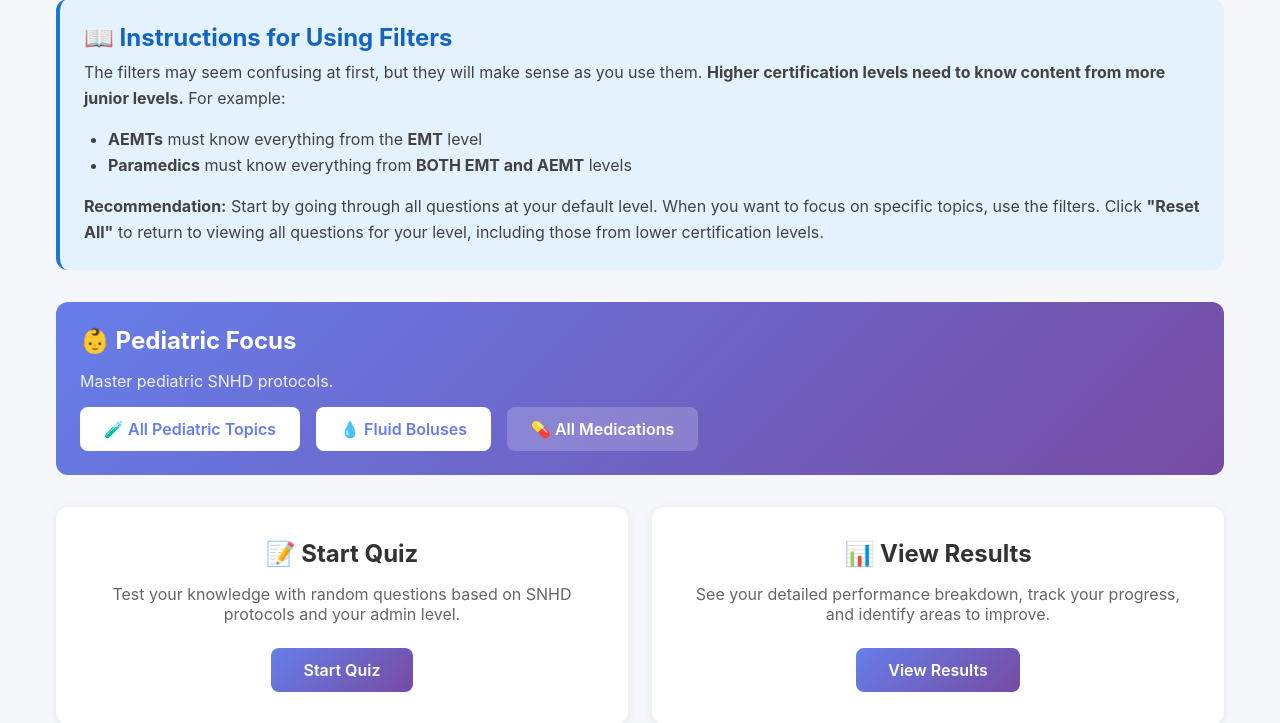
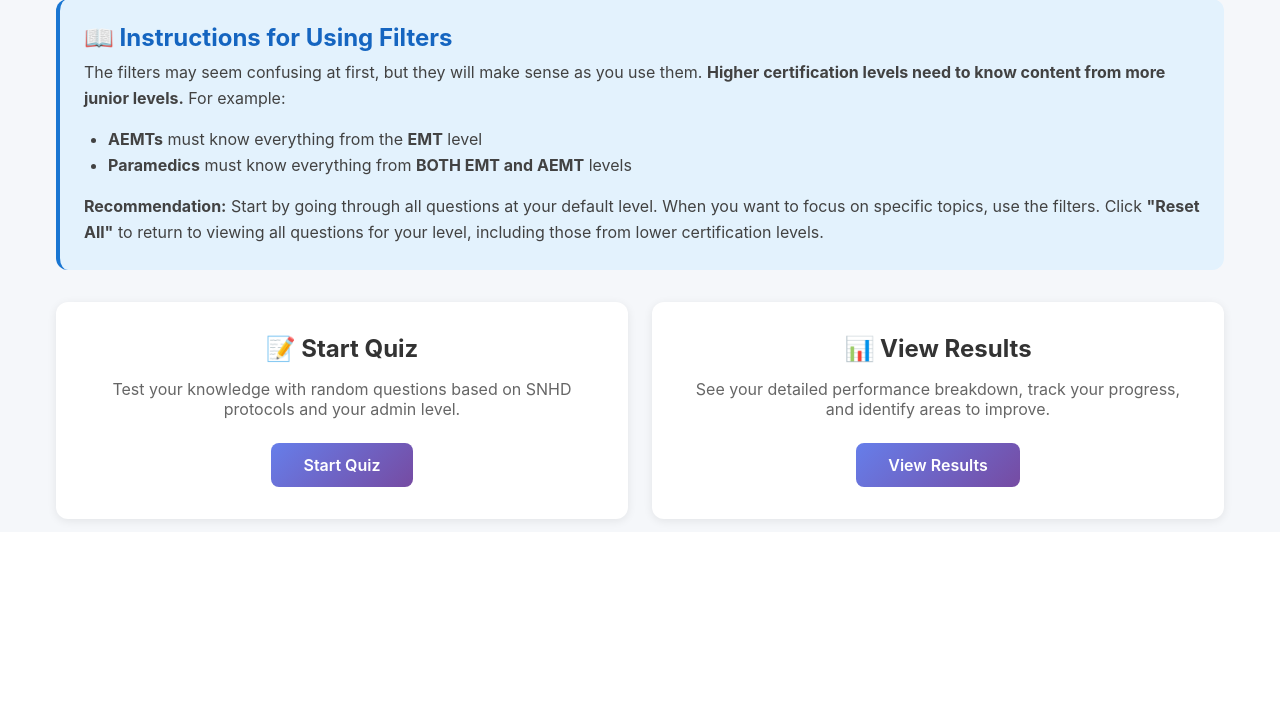
Before and after one commit to megatonnage/ems-learning-platform, a Flask app: page /dashboard in a window 1280 px wide. Shown: the part 268-991 px from the top of the page. After the commit the page ends 794 px from the top, so only its background shows below. Run offline with Flask 3, Linux system fonts and the light colour scheme; a user stored in the database is signed in; tables that the repository leaves empty hold one stand-in row (values such as "Sample post").

Commit message:
Remove Pediatric Focus section from dashboard
- Removed the hardcoded Pediatric Focus card
- These topics can now be accessed via quiz filters
- Cleaner dashboard layout

```diff
--- a/templates/dashboard.html
+++ b/templates/dashboard.html
@@ -218,24 +218,6 @@
             </p>
         </div>
 
-        <!-- Pediatric Focus Section -->
-        <div
-            style="background: linear-gradient(135deg, #667eea 0%, #764ba2 100%); padding: 1.5rem; border-radius: 12px; margin-bottom: 2rem; color: white;">
-            <h2 style="margin-bottom: 1rem;">👶 Pediatric Focus</h2>
-            <p style="margin-bottom: 1rem; opacity: 0.9;">Master pediatric SNHD protocols.</p>
-            <div style="display: flex; gap: 1rem; flex-wrap: wrap;">
-                <a href="/quiz?category=Pediatric"
-                    style="background: white; color: #667eea; padding: 12px 24px; border-radius: 8px; text-decoration: none; font-weight: 600;">🧪
-                    All Pediatric Topics</a>
-                <a href="/quiz?category=Fluid+Boluses"
-                    style="background: white; color: #667eea; padding: 12px 24px; border-radius: 8px; text-decoration: none; font-weight: 600;">💧
-                    Fluid Boluses</a>
-                <a href="/quiz?category=Medications"
-                    style="background: rgba(255,255,255,0.2); color: white; padding: 12px 24px; border-radius: 8px; text-decoration: none; font-weight: 600;">💊
-                    All Medications</a>
-            </div>
-        </div>
-
         <div class="actions">
             <div class="action-card">
                 <h2>📝 Start Quiz</h2>
```
